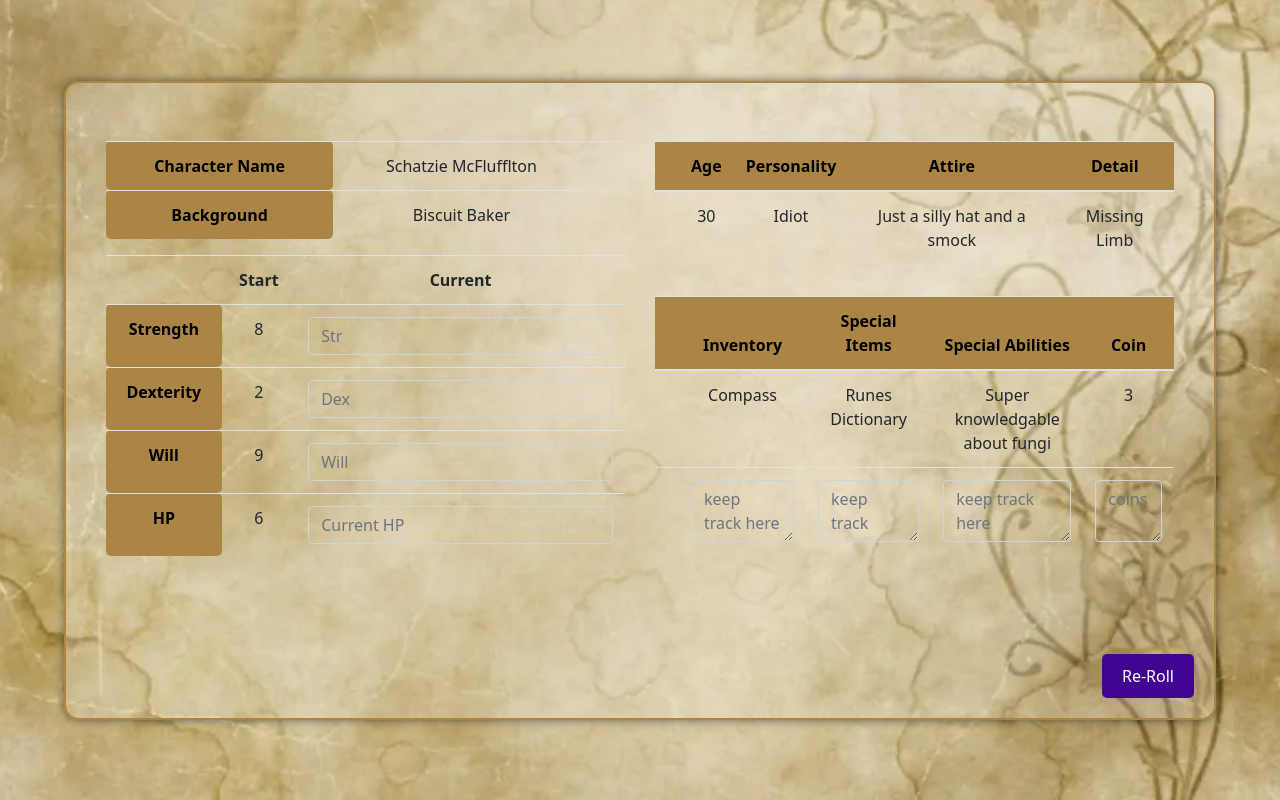
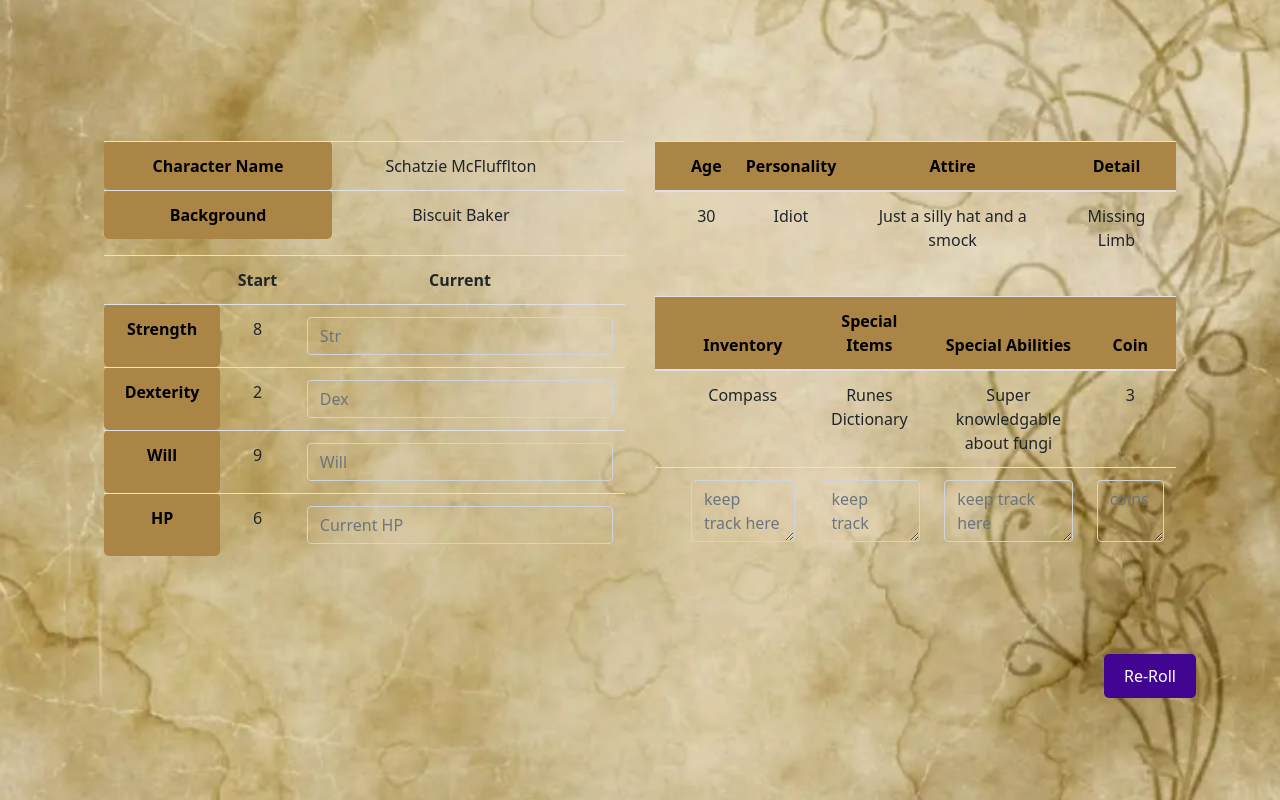
Before and after one commit to NJFazal/character-generator, a plain HTML site: page index.html in a window 1280 px wide. Drawn offline with nearby package versions, Linux system fonts and the light colour scheme; a web font is replaced by a local one.

Commit message:
Add files via upload

```diff
--- a/styles.css
+++ b/styles.css
@@ -16,11 +16,7 @@ body {
 }
 
 .content {
-    background: hsla(0, 0%, 100%, 0.192);
     padding: 10px;
-    border: 2px solid #aa8545;
-    border-radius: 15px;
-    box-shadow: 0 0 10px rgba(0, 0, 0, 0.5);
     max-width: 90%;
     max-height: 90%;
     text-align: center;
```
